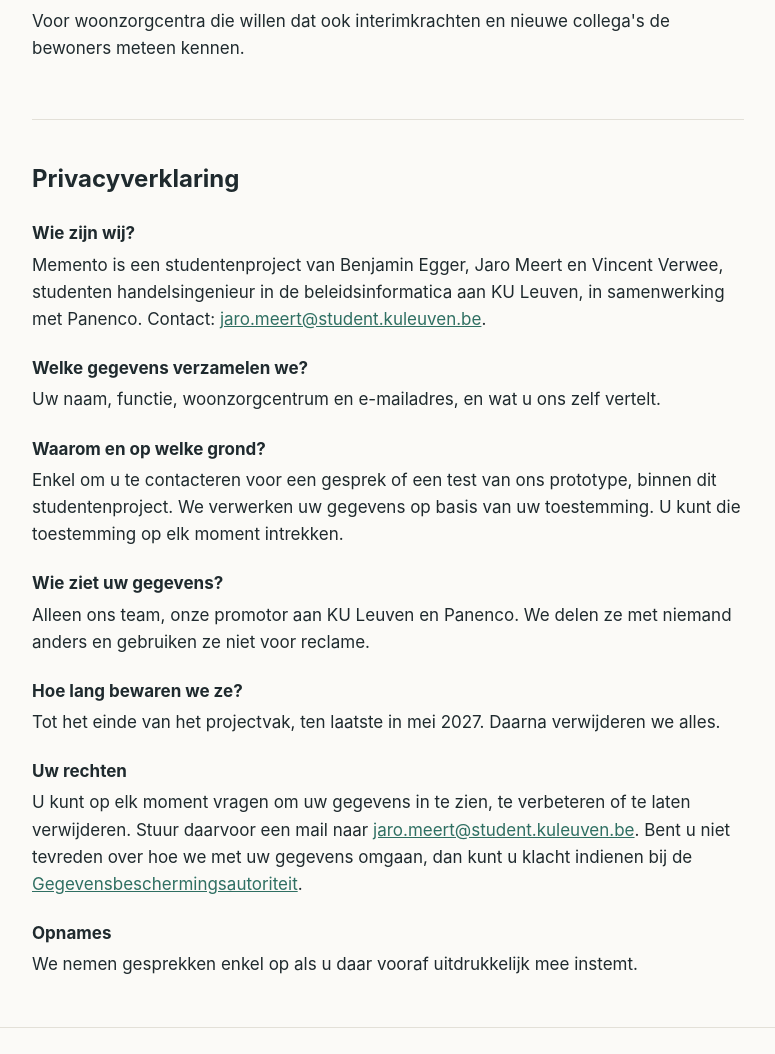
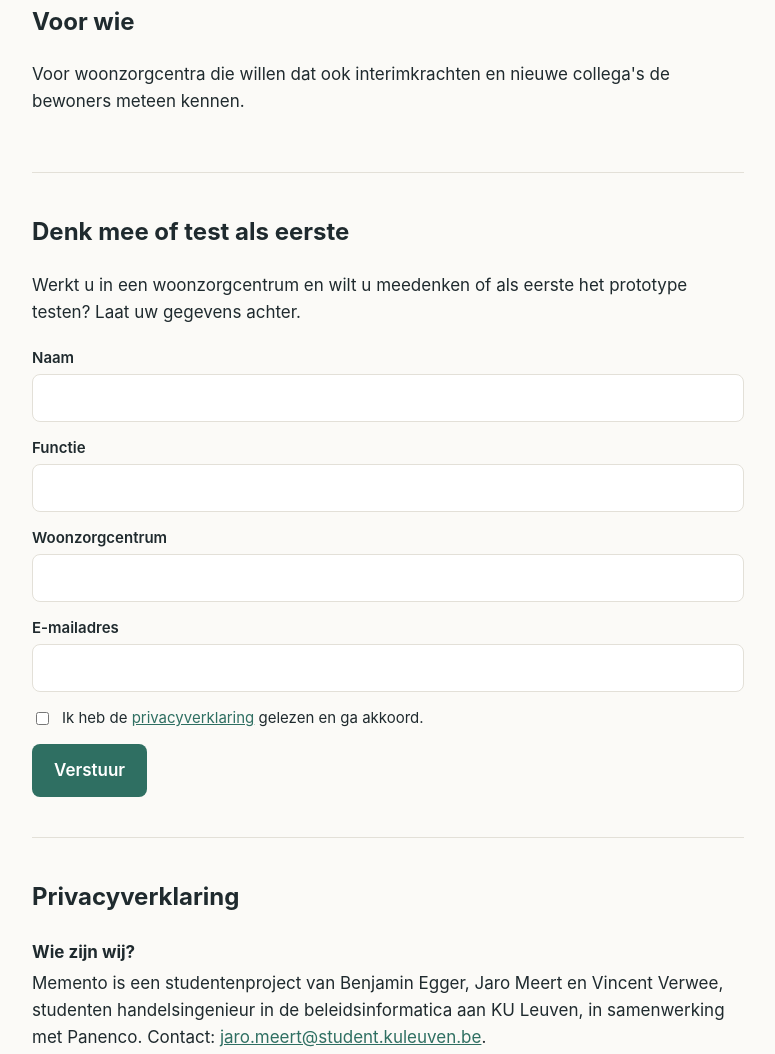
Before and after one commit to jaromeert/landingspagina, a plain HTML site: page index.html in a window 1280 px wide. Shown: the part 901-1955 px from the top of the page, without its empty margins (252-1027 px from the left). Drawn offline with Linux system fonts and the light colour scheme.

Commit message:
Landingspagina: hernoem naar index.html, voeg oproep en contactformulier toe
Co-Authored-By: Claude Opus 5.5 <noreply@anthropic.com>

```diff
--- a/index (3).html
+++ b/index.html
@@ -49,6 +49,16 @@
   .privacy p { margin: 0 0 8px; color: var(--ink); }
   footer { padding: 32px 0 48px; border-top: 1px solid var(--line); color: var(--muted); font-size: 15px; }
   a { color: var(--accent); }
+  form { display: grid; gap: 14px; margin-top: 20px; }
+  label { font-weight: 600; font-size: 15px; }
+  input[type=text], input[type=email] {
+    display: block; width: 100%; margin-top: 4px; padding: 11px 12px; font: inherit;
+    border: 1px solid var(--line); border-radius: 8px; background: #fff; color: var(--ink);
+  }
+  input:focus { outline: 2px solid var(--accent); outline-offset: 1px; }
+  .check { font-weight: 400; display: flex; gap: 10px; align-items: flex-start; }
+  .check input { margin-top: 6px; }
+  button.btn { border: 0; font: inherit; font-weight: 600; cursor: pointer; justify-self: start; }
 </style>
 </head>
 <body>
@@ -62,6 +72,7 @@
   <div class="hero">
     <h1>Iedereen weet bij de start van de shift wie de bewoners zijn.</h1>
     <p class="sub">Memento maakt voor elke bewoner een levende fiche: het levensverhaal én de aandachtspunten van vandaag, automatisch klaar bij elke shiftwissel.</p>
+    <a class="btn" href="#contact">Laat uw gegevens achter</a>
   </div>
 
   <section>
@@ -78,6 +89,20 @@
     <p>Voor woonzorgcentra die willen dat ook interimkrachten en nieuwe collega's de bewoners meteen kennen.</p>
   </section>
 
+  <section id="contact">
+    <h2>Denk mee of test als eerste</h2>
+    <p>Werkt u in een woonzorgcentrum en wilt u meedenken of als eerste het prototype testen? Laat uw gegevens achter.</p>
+    <!-- Vervang FORM_ID door het ID van jullie formulier op formspree.io -->
+    <form action="https://formspree.io/f/FORM_ID" method="POST">
+      <label>Naam<input type="text" name="naam" autocomplete="name" required></label>
+      <label>Functie<input type="text" name="functie" autocomplete="organization-title" required></label>
+      <label>Woonzorgcentrum<input type="text" name="woonzorgcentrum" autocomplete="organization" required></label>
+      <label>E-mailadres<input type="email" name="email" autocomplete="email" required></label>
+      <label class="check"><input type="checkbox" name="privacy_akkoord" value="ja" required><span>Ik heb de <a href="#privacy">privacyverklaring</a> gelezen en ga akkoord.</span></label>
+      <button type="submit" class="btn">Verstuur</button>
+    </form>
+  </section>
+
   <section id="privacy" class="privacy">
     <h2>Privacyverklaring</h2>
 
@@ -91,7 +116,7 @@
     <p>Enkel om u te contacteren voor een gesprek of een test van ons prototype, binnen dit studentenproject. We verwerken uw gegevens op basis van uw toestemming. U kunt die toestemming op elk moment intrekken.</p>
 
     <h3>Wie ziet uw gegevens?</h3>
-    <p>Alleen ons team, onze promotor aan KU Leuven en Panenco. We delen ze met niemand anders en gebruiken ze niet voor reclame.</p>
+    <p>Alleen ons team, onze promotor aan KU Leuven en Panenco. We delen ze met niemand anders en gebruiken ze niet voor reclame. Het formulier wordt verwerkt via Formspree, dat de gegevens enkel aan ons doorstuurt.</p>
 
     <h3>Hoe lang bewaren we ze?</h3>
     <p>Tot het einde van het projectvak, ten laatste in mei 2027. Daarna verwijderen we alles.</p>
```
